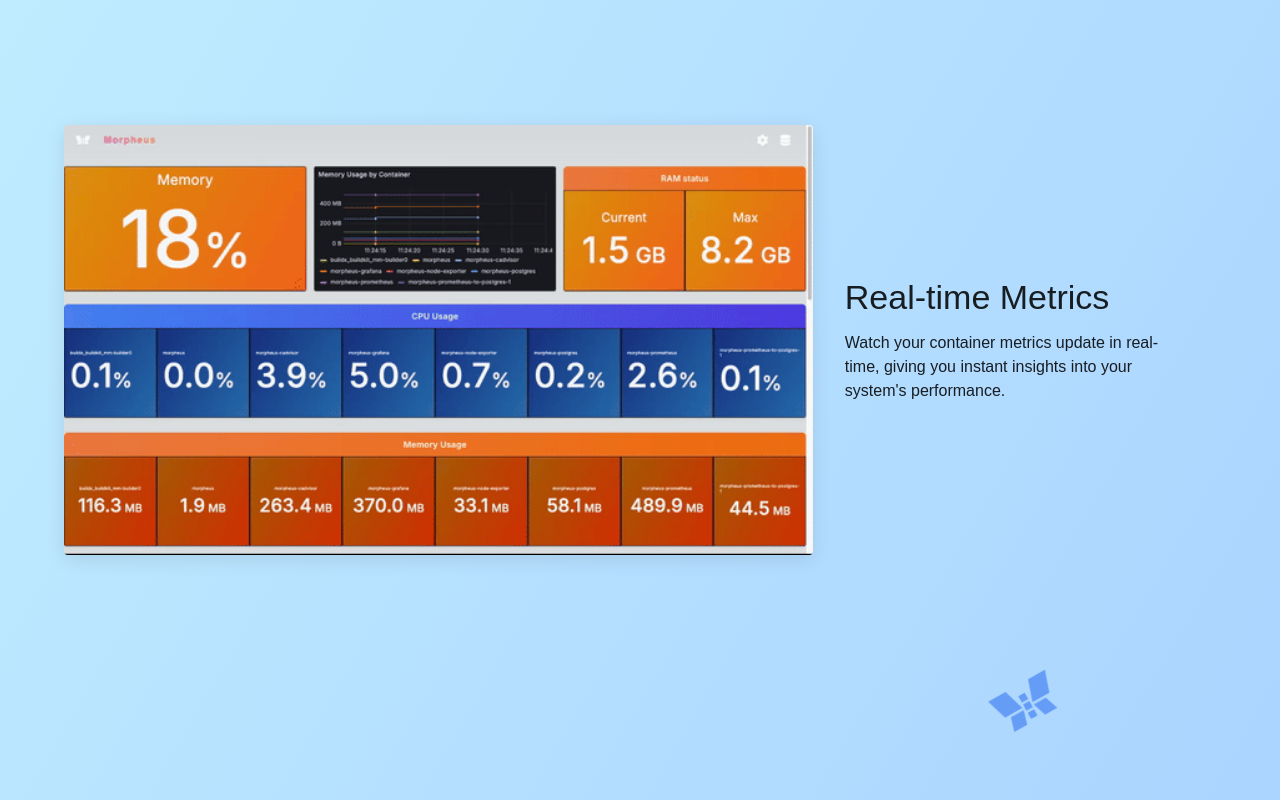
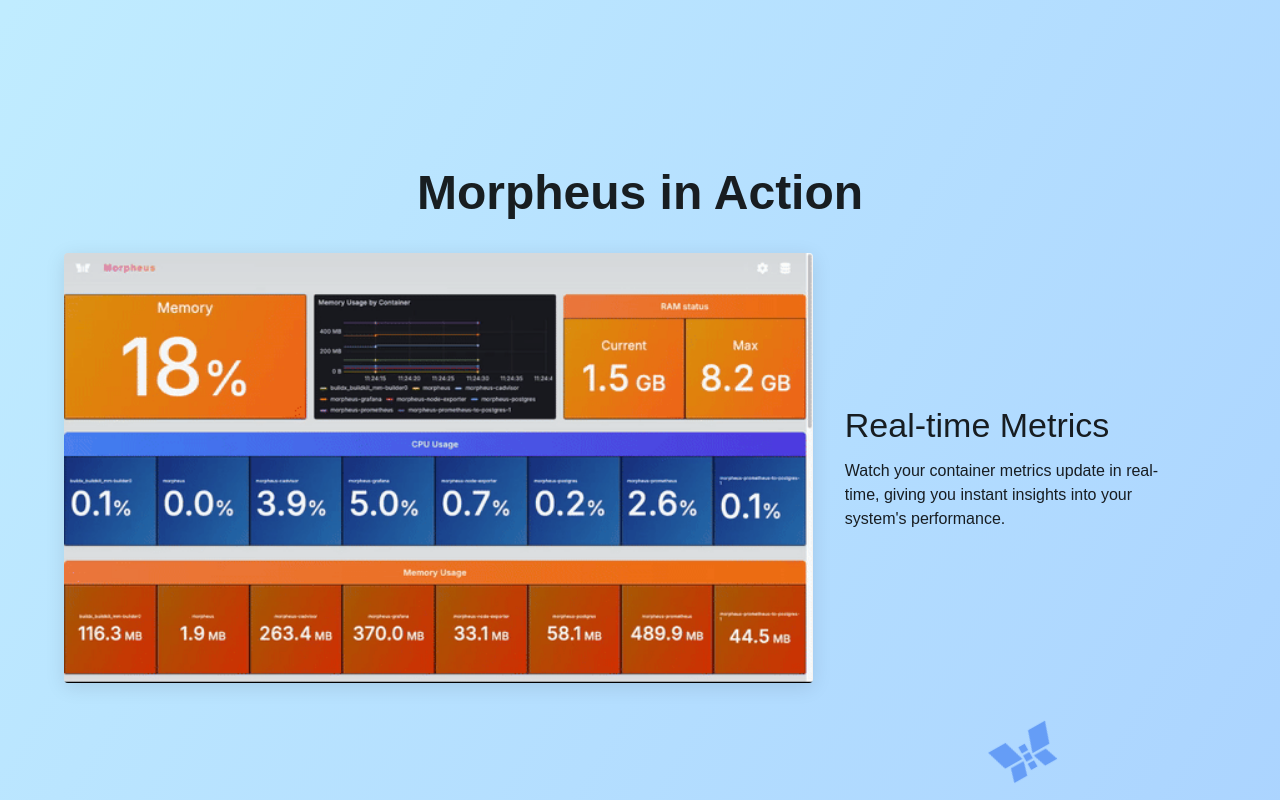
Before and after one commit to oslabs-beta/MorpheusLanding, a React (Vite) app: page / in a window 1280 px wide. Shown: the part 1880-2680 px from the top of the page. Built offline with nearby package versions, Linux system fonts and the light colour scheme.

Commit message:
Commit before merging dev

```diff
--- a/src/App.jsx
+++ b/src/App.jsx
@@ -423,7 +423,17 @@
           </AnimatedContainer>
         </Container>
 
-        {/* Demo Sections */}
+        {/* Demo Sections ---------------------------------------------------------------------------------*/}
+        <Box id='demos' sx={{ scrollMarginTop: '80px' }}>
+          <Typography
+            variant='h3'
+            component='h2'
+            gutterBottom
+            sx={{ textAlign: 'center', mb: 4, fontWeight: 'bold', pt: 5 }}
+          >
+            Morpheus in Action
+          </Typography>
+
           <Demos
             title='Real-time Metrics'
             description="Watch your container metrics update in real-time, giving you instant insights into your system's performance."
@@ -448,6 +458,7 @@
             gifSrc={`${import.meta.env.BASE_URL}videos/manager.gif`}
             reverse
           />
+        </Box>
 
         {/* Team section ---------------------------------------------------------------------------- */}
         <Container
```
Lines whose indentation alone changed are shown as unchanged.
